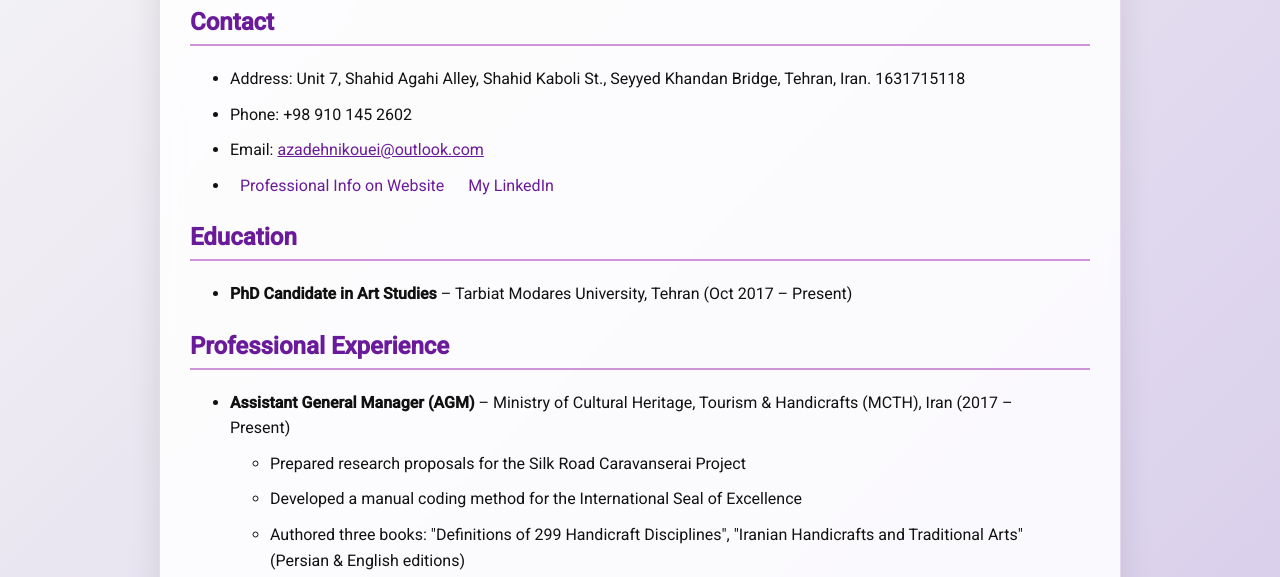
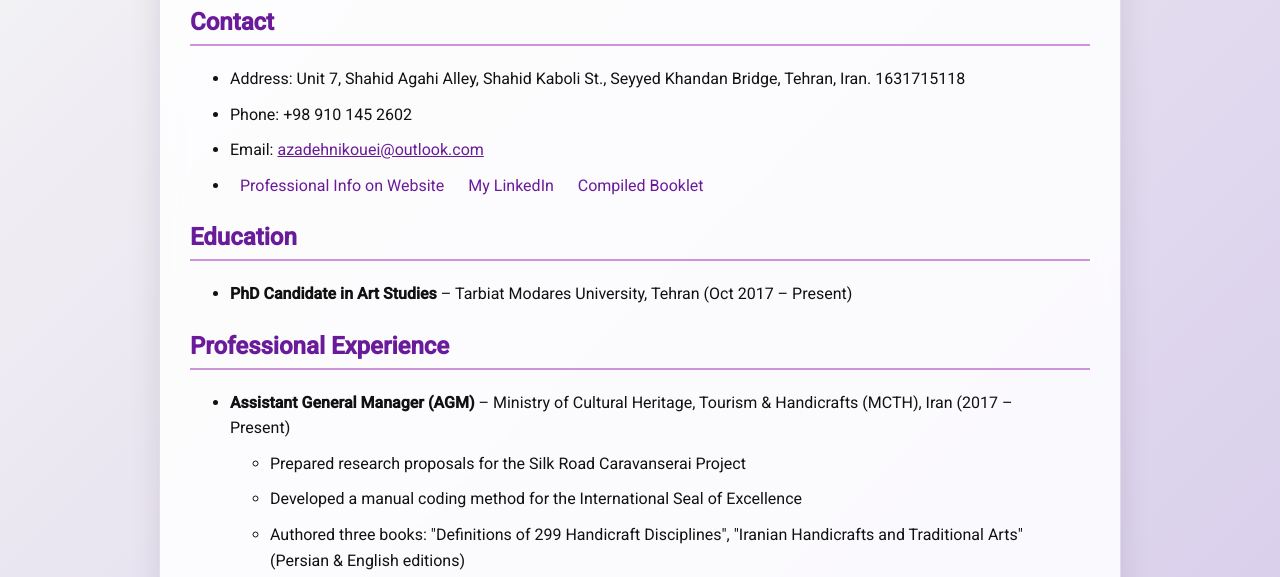
Before and after one commit to arvejh/mycv, a plain HTML site: page index.html in a window 1280 px wide. Shown: the part 223-800 px from the top of the page. Drawn offline with Linux system fonts and the light colour scheme.

Commit message:
index.html

```diff
--- a/index.html
+++ b/index.html
@@ -127,6 +127,7 @@
         <li class="links">
           <a href="https://knowledgehouseforcraft.org/Weft/Authors/Azadeh+Nikouei" target="_blank">Professional Info on Website</a>
           <a href="https://www.linkedin.com/in/azadeh-nikouei" target="_blank">My LinkedIn</a>
+          <a href="https://knowledgehouseforcraft.org/Publications/Nikouei+2023+-+IRAN+Handicrafts+%26+Traditional+Arts.pdf" target="_blank">Compiled Booklet</a>
         </li>
       </ul>
     </section>
```
